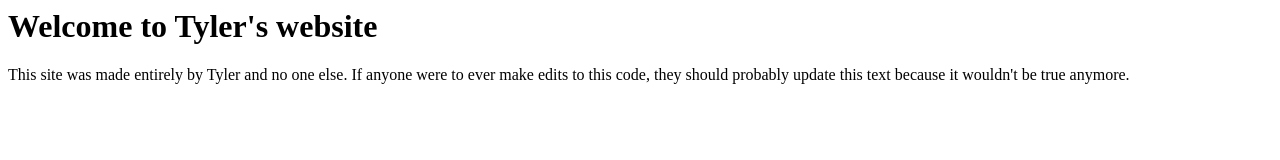
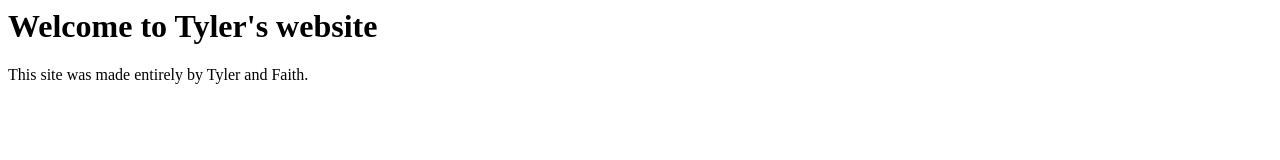
Before and after one commit to tilikang/WiCS-demo, a plain HTML site: page index.html in a window 1280 px wide. Drawn offline with Linux system fonts and the light colour scheme.

Commit message:
Updated by Faith

```diff
--- a/index.html
+++ b/index.html
@@ -7,9 +7,7 @@
     <body>
         <h1>Welcome to Tyler's website</h1>
         <p>
-            This site was made entirely by Tyler and no one else. If anyone were to ever
-            make edits to this code, they should probably update this text because it
-            wouldn't be true anymore.
+            This site was made entirely by Tyler and Faith.
         </p>
     </body>
 </html>
```
